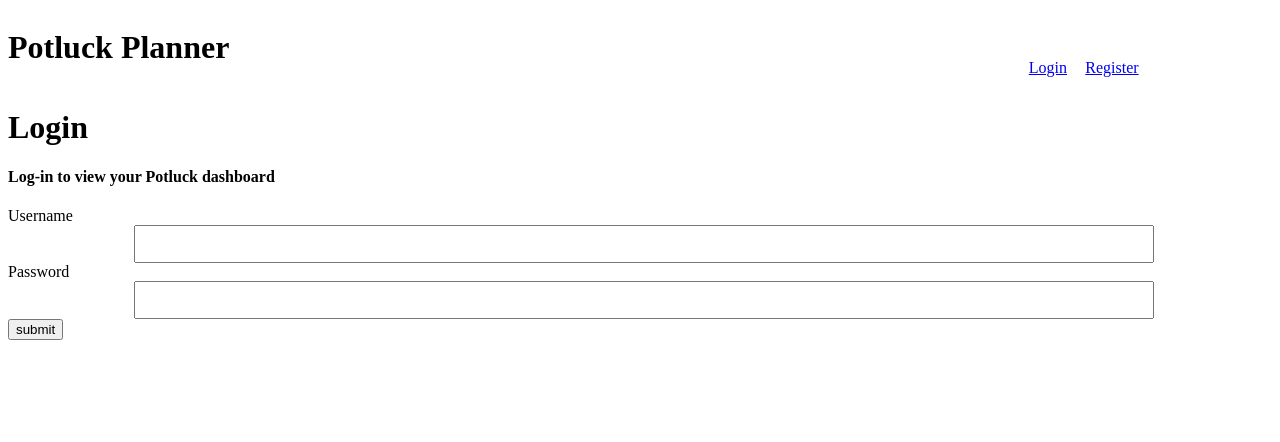
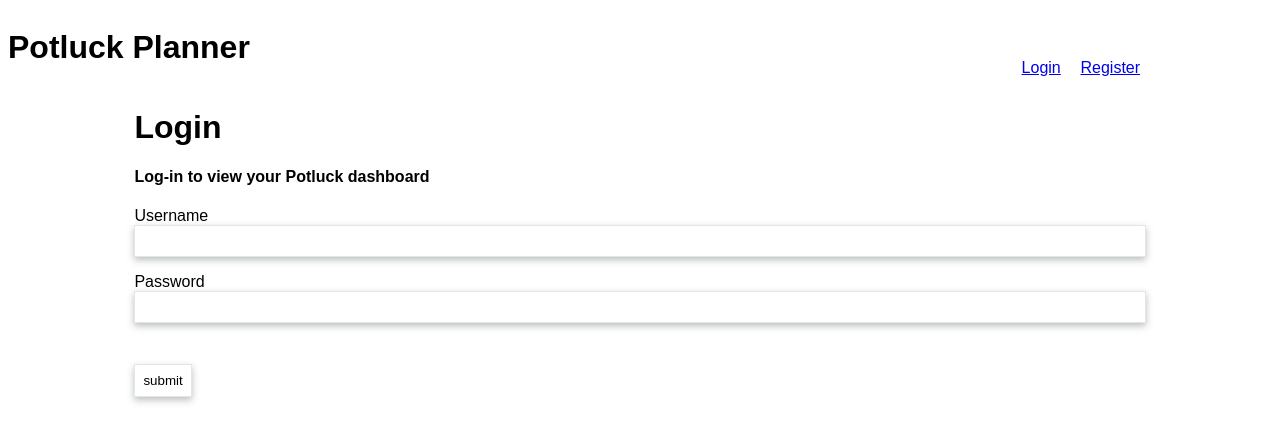
Before and after one commit to Potluck-build/Front-end, a React (Create React App) app in the folder potluck/: page / in a window 1280 px wide. Shown: the top 442 px of the page. Built offline with nearby package versions, Linux system fonts and the light colour scheme.

Commit message:
some styles for the login and register pages

```diff
--- a/potluck/src/App.css
+++ b/potluck/src/App.css
@@ -56,16 +56,21 @@
 
 .label input {
   margin-top: 15%;
+
+
 }
 
 input {
   width: 80%;
   height: 4vh;
   margin-left: 10%;
+
+
 }
 
 .name {
   margin-bottom: 5%;
+
 }
 
 .date {
@@ -113,3 +118,58 @@ input {
   height: 4.2vh;
   background-color: #fff;
 }
+
+
+
+
+.username {
+  margin-left: 10%;
+}
+.password {
+  margin-left: 10%;
+}
+.submitBtn {
+  margin-top: 2%;
+  margin-left: 10%;
+  font-family:sans-serif;
+  padding: .5rem;
+  background-color: #FFF;
+
+	box-sizing: border-box;
+	border: 1px solid rgba(0,0,0,.1);
+	/* box-shadow: 0 30px 20px rgba(0,0,0,.2); */
+	box-shadow: 0 3px 7px rgba(57,73,76,0.35);
+
+}
+.login-container h1 , h4 {
+ margin-left: 10%;
+}
+.username-input {
+  margin-bottom: 1rem;
+  margin-left: 10%;
+	top:  50%;
+	left: 50%;
+
+	background-color: #FFF;
+
+	box-sizing: border-box;
+	border: 1px solid rgba(0,0,0,.1);
+	/* box-shadow: 0 30px 20px rgba(0,0,0,.2); */
+	box-shadow: 0 3px 7px rgba(57,73,76,0.35);
+}
+.password-input {
+  margin-bottom: 1rem;
+  margin-left: 10%;
+	top:  50%;
+	left: 50%;
+
+	background-color: #FFF;
+
+	box-sizing: border-box;
+	border: 1px solid rgba(0,0,0,.1);
+	/* box-shadow: 0 30px 20px rgba(0,0,0,.2); */
+	box-shadow: 0 3px 7px rgba(57,73,76,0.35);
+}
+body {
+  font-family: cursive;
+}
--- a/potluck/src/App.js
+++ b/potluck/src/App.js
@@ -13,8 +13,9 @@ import React, { useState } from "react";
 //////////////// INITIAL STATES ////////////////
 //////////////// INITIAL STATES ////////////////
 //////////////// INITIAL STATES ////////////////
+
+
 const initialFormValues = {
-  ///// TEXT INPUTS /////
   username: "",
   password: "",
 };
@@ -33,7 +34,14 @@ const App = () => {
   const [loggedIn, setLoggedIn] = useState(localStorage.getItem("token"));
 
 
+
+
   return (
+    <>
+
+
+
+
     <AppContainer>
       <Header loggedIn={loggedIn} setLoggedIn={setLoggedIn} />
       <RouteContainer>
@@ -74,6 +82,7 @@ const App = () => {
         </Routes>
       </RouteContainer>
     </AppContainer>
+  </>
   );
 };
 
@@ -81,6 +90,13 @@ export default App;
 
 const AppContainer = styled.div`
   height: 100%;
+
+
+  font-family: sans-serif;
+  ////////////////////////////////
+
+
+
 `;
 const RouteContainer = styled.div`
   height: 100%;
--- a/potluck/src/components/Login.js
+++ b/potluck/src/components/Login.js
@@ -1,6 +1,8 @@
 import React, { useState } from "react";
 import axiosWithAuth from "../utils/axiosWithAuth";
 import { useNavigate } from "react-router-dom";
+
+
 
 const Login = (props) => {
   const { errors } = props;
@@ -45,10 +47,11 @@ const Login = (props) => {
       <div className='form-group inputs'>
         <h4>Log-in to view your Potluck dashboard</h4>
         <div>
-          <label>
+          <label className='username'>
             Username&nbsp;
             <div>
               <input
+                className='username-input'
                 value={login.username}
                 onChange={onChange}
                 name='username'
@@ -59,10 +62,11 @@ const Login = (props) => {
         </div>
 
         <div>
-          <label>
+          <label className='password'>
             Password
             <div>
               <input
+                className='password-input'
                 value={login.password}
                 onChange={onChange}
                 name='password'
@@ -74,7 +78,7 @@ const Login = (props) => {
         <div></div>
       </div>
 
-      <button>submit</button>
+      <button className='submitBtn'>submit</button>
     </form>
   );
 };
--- a/potluck/src/components/Register.js
+++ b/potluck/src/components/Register.js
@@ -40,10 +40,11 @@ const Register = (props) => {
       <div className='form-group inputs'>
         <h4>Sign-up for the Potluck!</h4>
         <div>
-          <label>
+          <label className='username'>
             Username&nbsp;
             <div>
               <input
+                className='username-input'
                 value={regis.username}
                 onChange={handleChange}
                 name='username'
@@ -53,10 +54,11 @@ const Register = (props) => {
           </label>
         </div>
         <div>
-          <label>
+          <label className='password'>
             Password
             <div>
               <input
+                className='password-input'
                 value={regis.password}
                 onChange={handleChange}
                 name='password'
@@ -66,7 +68,7 @@ const Register = (props) => {
           </label>
         </div>
       </div>
-      <button>submit</button>
+      <button className='submitBtn'>submit</button>
     </form>
   );
 };
```
